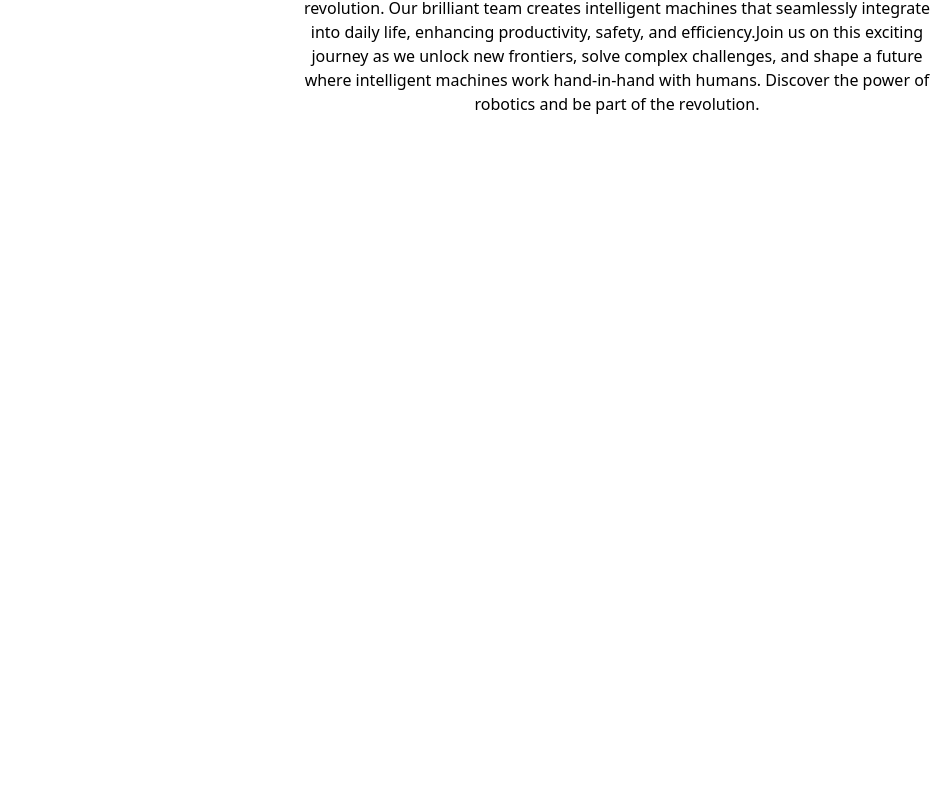
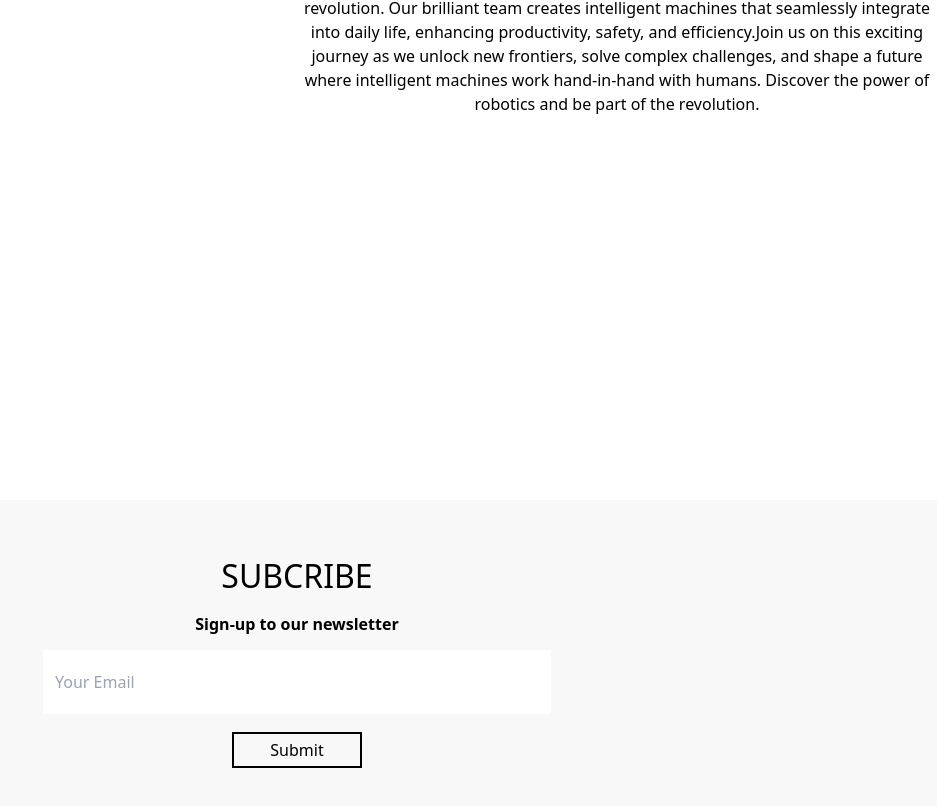
Before and after one commit to fanelob46/dronotickz, a React (Vite) app: page / in a window 1280 px wide. Shown: the part 2265-3071 px from the top of the page, without its empty margins (343-1280 px from the left). Before the commit the page ends 2765 px from the top, so only its background shows below. Built offline with nearby package versions, Linux system fonts and the light colour scheme.

Commit message:
Subscription page

```diff
--- a/src/App.jsx
+++ b/src/App.jsx
@@ -2,6 +2,7 @@ import { useState } from 'react'
 import Hero from './Components/Hero'
 import Articles from './Components/Articles'
 import About from './Components/About'
+import Substriction from './Components/Substriction'
 
 
 function App() {
@@ -12,6 +13,7 @@ function App() {
      <Hero/>
      <Articles/>
      <About/>
+     <Substriction/>
     </>
   )
 }
--- /dev/null
+++ b/src/Components/Substriction.jsx
@@ -0,0 +1,19 @@
+import React from 'react'
+
+const Substriction = () => {
+  return (
+    <div className='bg-[#f8f8f8] text-center py-10'>
+        <h3 className='text-[32px] py-3'>SUBCRIBE</h3>
+    <h5 className='font-semibold pb-3'>Sign-up to our newsletter</h5>
+    <input type="email" placeholder="Your Email" name="email"
+    className='bg-white h-[50px] border-2 border-[#f8f8f8] p-3 w-2/5 py-8'
+    />
+
+    <div className="py-4">
+    <button className="border-2 border-black px-9 py-1">Submit</button>
+    </div>
+    </div>
+  )
+}
+
+export default Substriction
```
